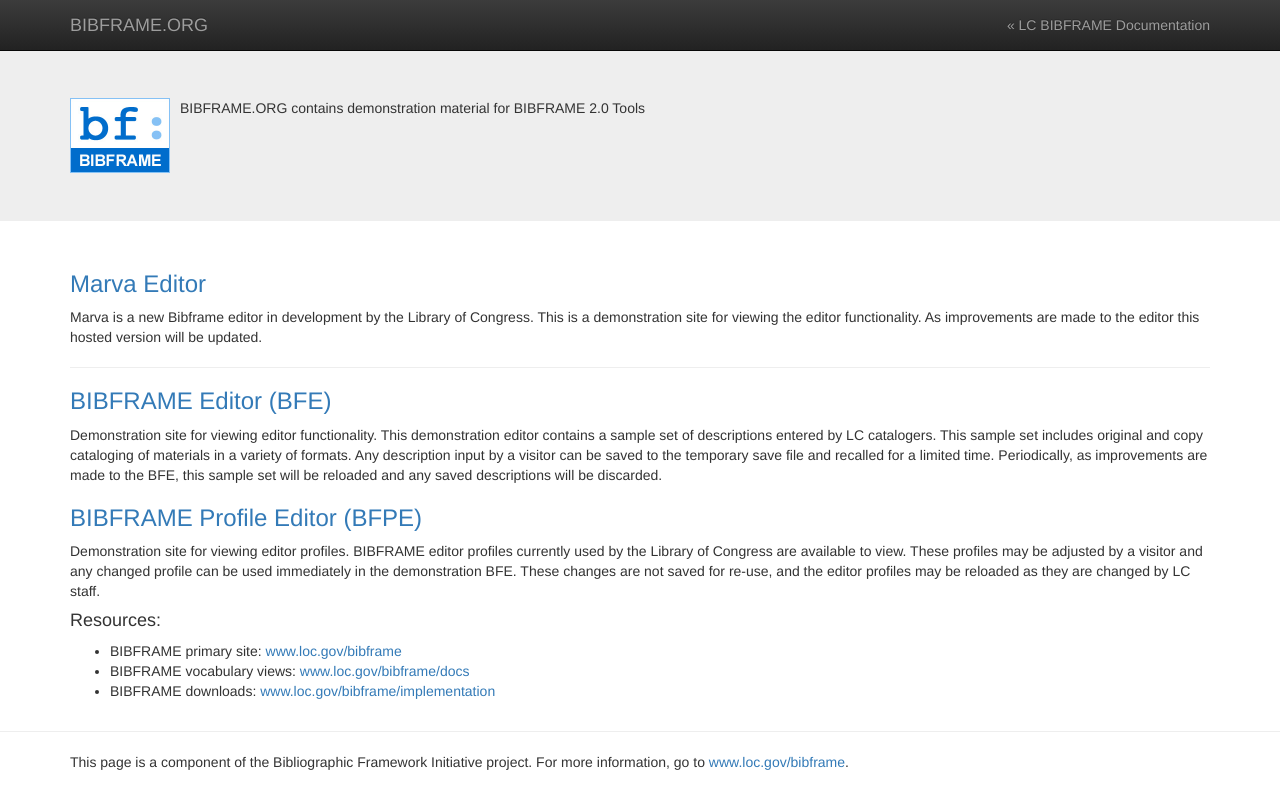
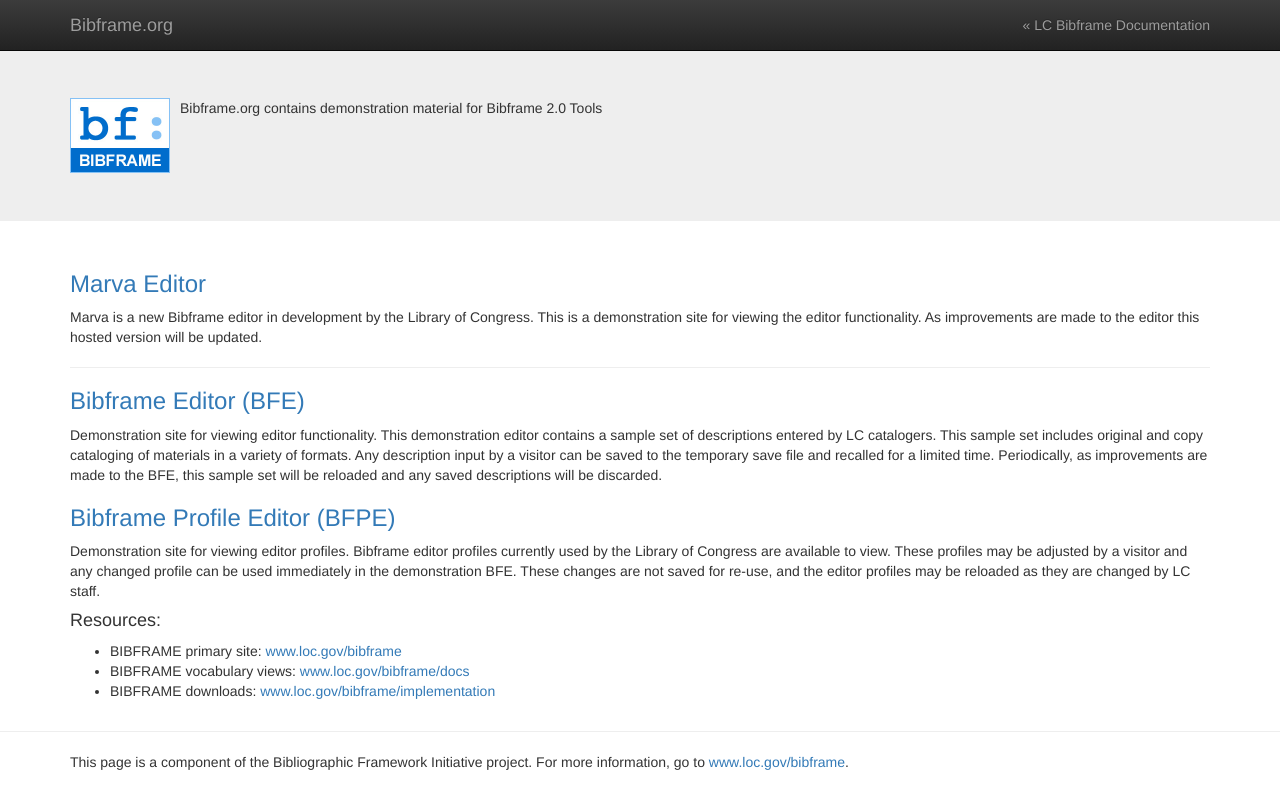
Before and after one commit to lcnetdev/recto, a website: page index.html in a window 1280 px wide. Drawn offline with nearby package versions, Linux system fonts and the light colour scheme.

Commit message:
"IBFRAME".toLowerCase()

```diff
--- a/index.html
+++ b/index.html
@@ -11,7 +11,7 @@
       gtag('config', 'UA-76965136-1');
     </script>
 
-    <title>Overview (Bibliographic Framework Initiative Technical Site - BIBFRAME.ORG)</title>
+    <title>Overview (Bibliographic Framework Initiative Technical Site - Bibframe.org)</title>
     <meta charset="utf-8">
     <meta name="google-site-verification" content="hDIM0ncQeXSNaVaqxu90m_3JlQv9xgwd8JCx2W0NEAw" />
     <META http-equiv="X-UA-Compatible" content="IE=9">
@@ -59,12 +59,12 @@
                     <span class="icon-bar"></span>
                     <span class="icon-bar"></span>
                 </button>
-                <a class="navbar-brand" href="/">BIBFRAME.ORG</a>
+                <a class="navbar-brand" href="/">Bibframe.org</a>
             </div>
             <div class="collapse navbar-collapse visible-print" id="bs-example-navbar-collapse-1">
                 <ul class="nav navbar-nav navbar-right">
                     <li class="divider"></li>
-                    <li><a href="http://www.loc.gov/bibframe/">&laquo; LC BIBFRAME Documentation</a></li>
+                    <li><a href="http://www.loc.gov/bibframe/">&laquo; LC Bibframe Documentation</a></li>
                     <li class="divider"></li>
                 </ul>
             </div>
@@ -78,7 +78,7 @@
         <div class="container">
             <div class="clearfix content-heading">
                 <span class="media-left"><img src = "/static/images/bibframe-newlogo.jpg" width="100" height="75"/></span>
-                <span class="media-body">BIBFRAME.ORG contains demonstration material for BIBFRAME 2.0 Tools</span>
+                <span class="media-body">Bibframe.org contains demonstration material for Bibframe 2.0 Tools</span>
             </div>
         </div>
     </div>
@@ -86,10 +86,10 @@
         <h3><a href="https://bibframe.org/marva/editor/">Marva Editor</a></h3>
         <p>Marva is a new Bibframe editor in development by the Library of Congress. This is a demonstration site for viewing the editor functionality. As improvements are made to the editor this hosted version will be updated.</p>
         <hr>
-        <h3><a href="/bfe/index.html">BIBFRAME Editor (BFE)</a></h3>
+        <h3><a href="/bfe/index.html">Bibframe Editor (BFE)</a></h3>
         <p>Demonstration site for viewing editor functionality. This demonstration editor contains a sample set of descriptions entered by LC catalogers. This sample set includes original and copy cataloging of materials in a variety of formats. Any description input by a visitor can be saved to the temporary save file and recalled for a limited time. Periodically, as improvements are made to the BFE, this sample set will be reloaded and any saved descriptions will be discarded.</p>
-        <h3><a href="/profile-edit/">BIBFRAME Profile Editor (BFPE)</a></h3>
-        <p>Demonstration site for viewing editor profiles. BIBFRAME editor profiles currently used by the Library of Congress are available to view. These profiles may be adjusted by a visitor and any changed profile can be used immediately in the demonstration BFE. These changes are not saved for re-use, and the editor profiles may be reloaded as they are changed by LC staff.</p>
+        <h3><a href="/profile-edit/">Bibframe Profile Editor (BFPE)</a></h3>
+        <p>Demonstration site for viewing editor profiles. Bibframe editor profiles currently used by the Library of Congress are available to view. These profiles may be adjusted by a visitor and any changed profile can be used immediately in the demonstration BFE. These changes are not saved for re-use, and the editor profiles may be reloaded as they are changed by LC staff.</p>
         <h4>Resources:</h4>
         <ul>
             <li>BIBFRAME primary site:  <a href="http://www.loc.gov/bibframe">www.loc.gov/bibframe</a></li>
```
